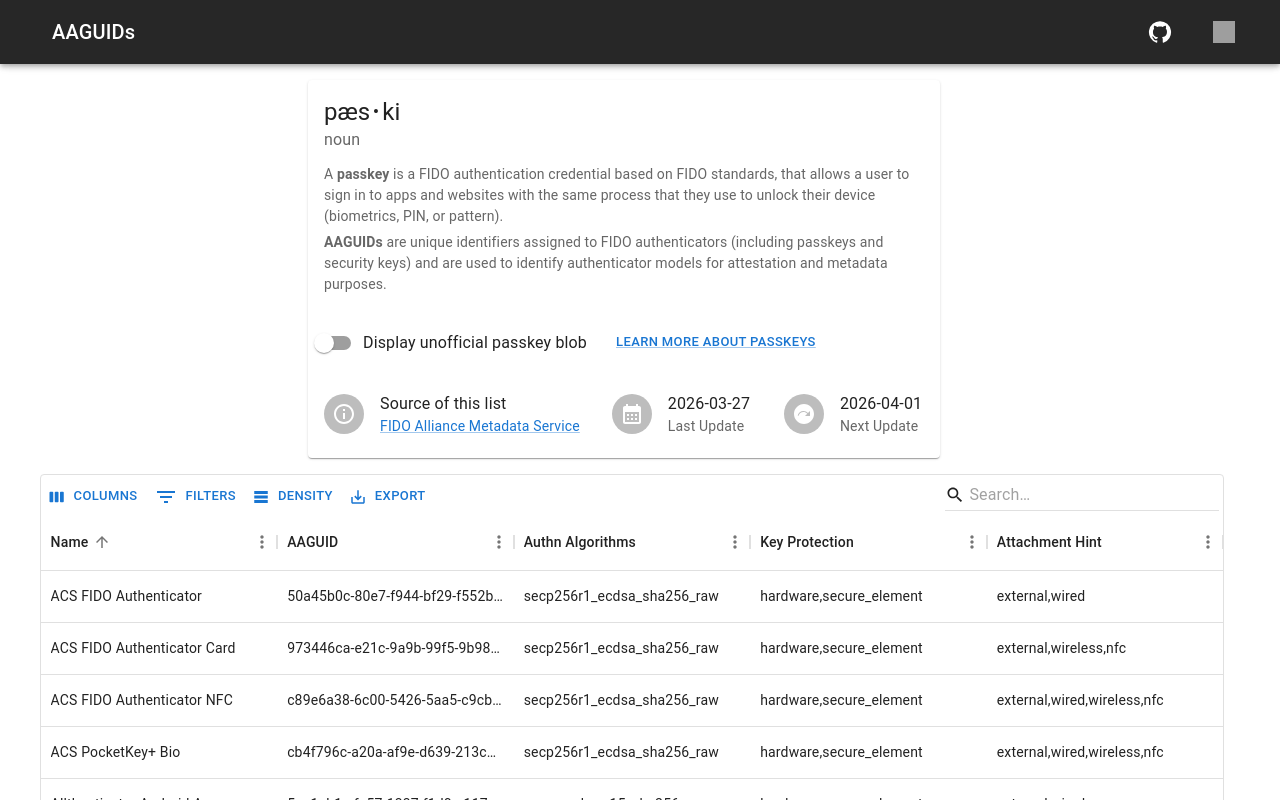
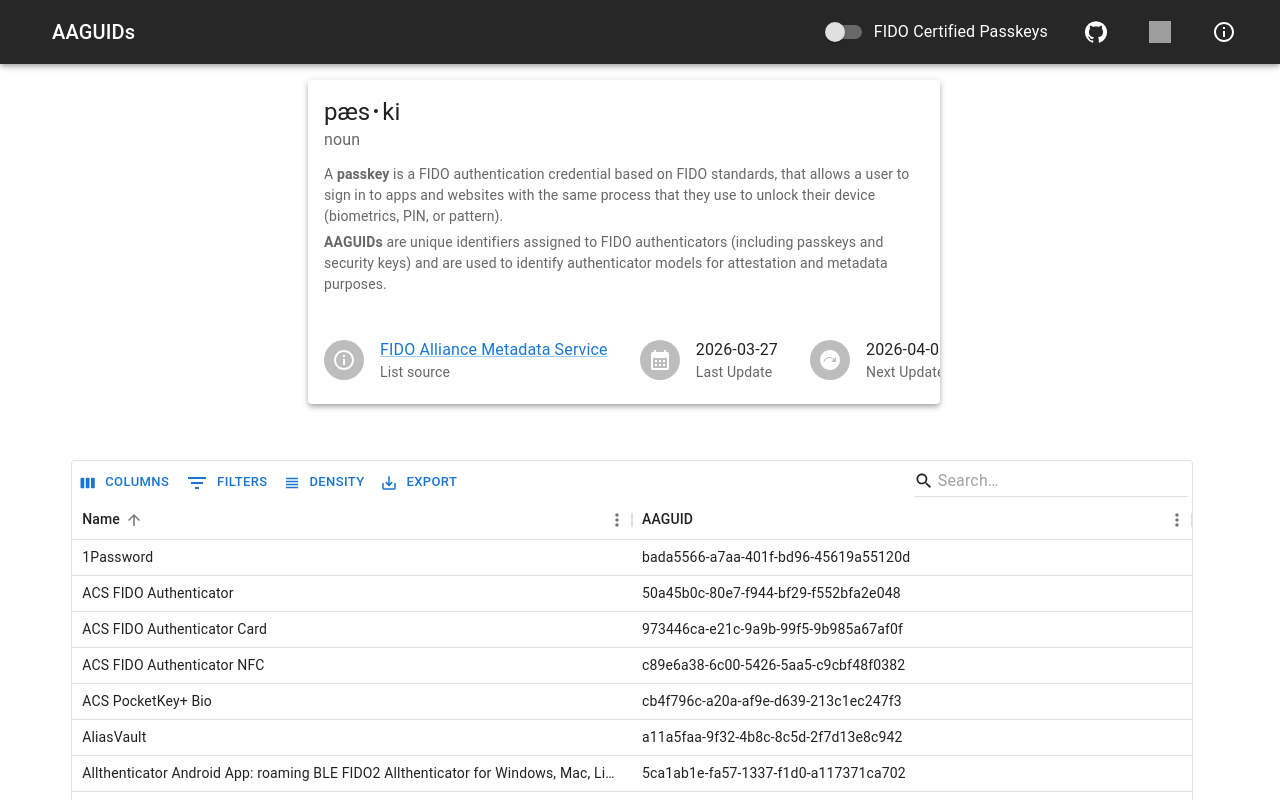
Before and after one commit to nicolonsky/AAGuids, a React (Create React App) app: page / in a window 1280 px wide. Shown: the top 800 px of the page. Built offline with nearby package versions, Linux system fonts and the light colour scheme; grey boxes are pictures that could not be loaded.

Commit message:
Improvements from SEA ✈

```diff
--- a/src/App.tsx
+++ b/src/App.tsx
@@ -1,6 +1,6 @@
-import { Component, useEffect, useState } from 'react';
+import { useEffect, useState } from 'react';
 import { DataGrid, GridToolbar } from '@mui/x-data-grid';
-import { AppBar, Avatar, Box, Button, CardActions, createTheme, FormControlLabel, Grid, Icon, IconButton, Link, List, ListItem, ListItemAvatar, ListItemText, Stack, Switch, ThemeProvider, Toolbar, Typography } from '@mui/material';
+import { AppBar, Avatar, Box, Button, createTheme, FormControlLabel, Grid, IconButton, Link, List, ListItem, ListItemAvatar, ListItemText, Stack, Switch, ThemeProvider, Toolbar, Tooltip, Typography } from '@mui/material';
 import { UUID } from 'crypto';
 import CalendarMonthIcon from '@mui/icons-material/CalendarMonth';
 import NextPlanIcon from '@mui/icons-material/NextPlan';
@@ -10,9 +10,9 @@
 import React from 'react';
 import InfoOutlineIcon from '@mui/icons-material/InfoOutlined';
 
-const unofficialUri = 'https://raw.githubusercontent.com/nicolonsky/AAGuids/main/public/combined_aaguid.json';
 const passkeyInfo = 'https://fidoalliance.org/passkeys/';
-const sampleQueryUri = 'https://security.microsoft.com/v2/advanced-hunting?query=H4sIABfYxmkAA12PywqCQBSG_3VP4c6EsL3QolW7XiAiRpvUSI1ppIIevm8Gg5DDXM5_ORerl7ysnHoZ3XTm9pxES22JnUa1oAXIA8aR9aq1It-j6_DOuYz8oFQNmNcdrtCaMEQ91ctRtqo00NOgGKcpcrAGbWA6lbGiRX-aua94BrhUR7o9QT2-MPUF3OENe2x4Rzp4-J8j00KfOHHQeX6l3n_bJHGeSl8h-gH_GgEAAA&timeRangeId=day';
+const sampleQueryUnofficialUri = 'https://security.microsoft.com/v2/advanced-hunting?query=H4sIABfYxmkAA12PywqCQBSG_3VP4c6EsL3QolW7XiAiRpvUSI1ppIIevm8Gg5DDXM5_ORerl7ysnHoZ3XTm9pxES22JnUa1oAXIA8aR9aq1It-j6_DOuYz8oFQNmNcdrtCaMEQ91ctRtqo00NOgGKcpcrAGbWA6lbGiRX-aua94BrhUR7o9QT2-MPUF3OENe2x4Rzp4-J8j00KfOHHQeX6l3n_bJHGeSl8h-gH_GgEAAA&timeRangeId=day';
+const sampleQueryOfficialUri = 'https://security.microsoft.com/v2/advanced-hunting?query=H4sIAFz9xmkAA51UTUvDQBCdc39Fb7VQ27vgofiBUIRC1Yt4iEmsqc0HTWIN-ON9O7PRCU02rYQkJPvem4_dNyF9UUEh7Sghj7YU4FngHtIZDfCUy8O1ppIirF_gOwdmh68EfycKF0ApJ5_XMmAiSoFxMTyoFvQOXsJ4n-OnwD5xVrnSiBij2RkQKeN93Fu6BTsGbkuVM6rJ0cSMgW9XLqH9yWsBtBKr6x-Ru-Q7Rw5rriNiTIyYbrUMaq9gmf8LaFZWYw58QDd4mhoDW02fmsmk4N0oVFYPwGf8183-4PhL290Qq3ovu3kxx5Le7v7BNyen4pOT0or3LuRqTQfb90nq9DhmbHfizuIOYw1ojPuZRkAbXsadmOHSJ3wKRmRPlAdEaR0y5SgzaAX4a_YqxXNKG3yZ2kb0AvW93XHjoDc-AdKVS7xLcEwnaobJ5vv3HG9sp85t3R5X9FfrXOU4hF7Tl7or160-FE67RyeNOMd5ss7hOLSOsHT4VlRdztZKK-VkYWpva-QjO1ow4u7-mru97Kq9m9XswWl-r_tyGqtZo3sm1DW5UVpx0TknRKt7jmiV-96pIWr900WrXjlmiei5ps1h39pnjO5ZO0IcvrdZhzzFcqxI7jHHrzArtLvH9AOUn8KMmAcAAA&timeRangeId=day';
 
 const bull = (
   <Box
@@ -65,29 +65,20 @@
 function App() {
 
   const [data, setData] = useState<AAGuidInfo[]>([]);
-  const [showUnofficial, setShowUnofficial] = useState(false);
-  const [columns, setColumns] = useState<ColumnInfo[]>(fidoMdsColumns);
+  const [showOfficial, setShowOfficial] = useState(false);
+  const [columns, setColumns] = useState<ColumnInfo[]>(passkeyColumns);
 
-  const toggleShowUnofficial = (showUnofficial: boolean) => {
-    setShowUnofficial(showUnofficial);
-    if (showUnofficial) {
+  const toggleShowOfficial = (showOfficial: boolean) => {
+    setShowOfficial(showOfficial);
+    if (showOfficial) {
+      setColumns(fidoMdsColumns);
+    } else {
       setColumns(passkeyColumns);
-    } else {
-      setColumns(fidoMdsColumns);
     }
   }
 
   useEffect(() => {
-    if (showUnofficial) {
-      fetch(unofficialUri)
-        .then(response => response.json())
-        .then(data => data
-          .map((entry: any, id: number) => ({ aaguid: entry.AAGuid, description: entry.Name, id: id }))
-        )
-        .then((filteredData: AAGuidInfo[]) => setData(filteredData))
-        .catch(console.error);
-
-    } else {
+    if (showOfficial) {
       fetch('/mdsblob.json')
         .then(response => response.json())
         .then(data => data
@@ -96,9 +87,18 @@
         )
         .then((filteredData: AAGuidInfo[]) => setData(filteredData))
         .catch(console.error);
+
+    } else {
+      fetch('/combined_aaguid.json')
+
+        .then(response => response.json())
+        .then(data => data
+          .map((entry: any, id: number) => ({ aaguid: entry.AAGuid, description: entry.Name, id: id }))
+        )
+        .then((filteredData: AAGuidInfo[]) => setData(filteredData))
+        .catch(console.error);
     }
-
-  }, [showUnofficial])
+  }, [showOfficial])
 
   return (
     <div>
@@ -117,10 +117,26 @@
               <Typography variant="h6" component="div" sx={{ flexGrow: 1 }}>
                 AAGUIDs
               </Typography>
+              <Tooltip title="Display only FIDO Alliance Certified Passkeys">
+                <FormControlLabel
+                  control={<Switch />}
+                  label="FIDO Certified Passkeys"
+                  onChange={(_event: React.SyntheticEvent<Element, Event>, checked: boolean) => {
+                    toggleShowOfficial(checked);
+                  }}
+                />
+              </Tooltip>
+              <Tooltip title="GitHub Repository">
                 <Button color="inherit" LinkComponent={Link} href="https://github.com/nicolonsky/AAGUIDs" target='_blank'><GitHubIcon /></Button>
-            <Button color="inherit" LinkComponent={Link} href={sampleQueryUri} target='_blank'>
+              </Tooltip>
+              <Tooltip title="Use in Advanced Hunting">
+                <Button color="inherit" LinkComponent={Link} href={showOfficial ? sampleQueryOfficialUri : sampleQueryUnofficialUri} target='_blank'>
                   <img src="/xdr.ico" alt="Defender XDR" style={{ width: 22, height: 22, verticalAlign: 'middle' }} />
                 </Button>
+              </Tooltip>
+              <Tooltip title="Learn about Passkeys">
+                <Button color="inherit" LinkComponent={Link} href={passkeyInfo}><InfoOutlineIcon /></Button>
+              </Tooltip>
             </Toolbar>
           </AppBar>
         </ThemeProvider>
@@ -135,8 +151,8 @@
         width='100%'
         sx={{ mt: 5 }}
       >
-        <Box sx={{ minWidth: 275, maxWidth: '50%', marginTop: 4 }}>
-          <Card variant="elevation">
+        <Box sx={{ width: '50%', marginTop: 4, mb: 5 }}>
+          <Card variant="elevation" elevation={4}>
             <CardContent>
               <Typography variant="h5" component="div">
                 pæs{bull}ki
@@ -149,17 +165,6 @@
                 <strong>AAGUIDs</strong> are unique identifiers assigned to FIDO authenticators (including passkeys and security keys) and are used to identify authenticator models for attestation and metadata purposes.
               </Typography>
             </CardContent>
-            <CardActions>
-              <FormControlLabel
-                control={<Switch />}
-                label="Display unofficial passkey blob"
-                onChange={(_event: React.SyntheticEvent<Element, Event>, checked: boolean) => {
-                  toggleShowUnofficial(checked);
-                }}
-              />
-              <Button size="small"><Link href={passkeyInfo}>Learn More about Passkeys</Link></Button>
-            </CardActions>
-
             <List component={Stack} direction="row">
               <ListItem>
                 <ListItemAvatar>
@@ -171,8 +176,8 @@
                   whiteSpace: 'nowrap',
                   textOverflow: 'ellipsis',
                 }}
-                  primary='Source of this list' secondary={
-                    showUnofficial ? <Link href="https://github.com/passkeydeveloper/passkey-authenticator-aaguids">Passkeys Developer Resources
+                  secondary='List source' primary={
+                    showOfficial ? <Link href="https://github.com/passkeydeveloper/passkey-authenticator-aaguids">Passkeys Developer Resources
                     </Link> : <Link href="https://fidoalliance.org/metadata/">FIDO Alliance Metadata Service</Link>
                   } />
               </ListItem>
@@ -203,15 +208,16 @@
           </Card>
         </Box>
 
-        <Grid item xl style={{ width: '95%' }}>
+        <Grid item xl xs={10} sx={{ width: '90%' }}>
           <DataGrid
             autoHeight={true}
             rows={data}
             columns={columns}
+            density='compact'
             initialState={{
               sorting: {
                 sortModel: [{ field: 'description', sort: 'asc' }],
-              },
+              }
             }}
             slots={{ toolbar: GridToolbar }}
             slotProps={{
```
Lines whose indentation alone changed are shown as unchanged.
